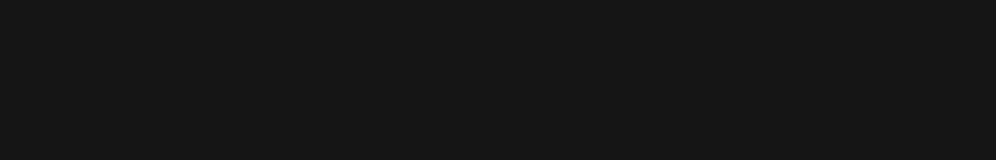
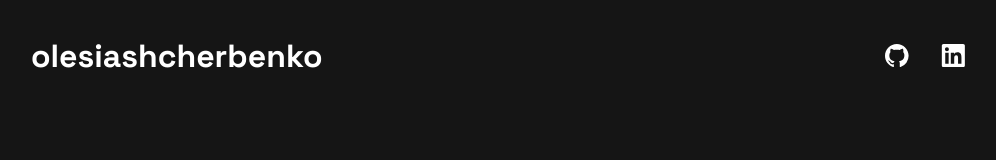
Before and after one commit to OlesiaShcherbenko/my-portfolio, a website built with Vite: page src/index.html in a window 1280 px wide. Shown: the whole page, without its empty margins (142-1138 px from the left). Built offline with nearby package versions, Linux system fonts and the light colour scheme.

Commit message:
feat: add markup and styles to header

```diff
--- /dev/null
+++ b/src/css/header.css
@@ -0,0 +1,59 @@
+.nav {
+  display: flex;
+  justify-content: space-between;
+  align-items: center;
+  margin: 20px 0;
+}
+
+.nav-logo {
+  font-size: var(--fs-24);
+  font-weight: 700;
+  line-height: 1.3;
+  letter-spacing: --0.02em;
+}
+
+.nav-list {
+  display: flex;
+  gap: 24px;
+}
+
+.nav-link {
+  display: flex;
+  align-content: center;
+}
+
+.icon {
+  fill: var(--c-white);
+  width: 20px;
+  height: 20px;
+}
+
+.icon:hover {
+  fill: var(--c-green);
+}
+
+@media only screen and (min-width: 768px) {
+  .nav {
+    margin: 28px 0;
+  }
+
+  .nav-logo {
+    font-size: var(--fs-32);
+    line-height: 1;
+  }
+
+  .nav-list {
+    gap: 32px;
+  }
+
+  .icon {
+    width: 24px;
+    height: 24px;
+  }
+}
+
+@media only screen and (min-width: 1200px) {
+  .nav {
+    margin: 40px 0;
+  }
+}
--- a/src/css/styles.css
+++ b/src/css/styles.css
@@ -2,3 +2,6 @@
 @import url("./reset.css");
 @import url("./base.css");
 @import url("./container.css");
+
+/* Sections style */
+@import url('./header.css');
--- a/src/index.html
+++ b/src/index.html
@@ -13,6 +13,7 @@
     <link rel="stylesheet" href="./css/styles.css" />
   </head>
   <body>
+    <load src="./partials/header.html" />
     <script src="./main.js" type="module"></script>
   </body>
 </html>
--- /dev/null
+++ b/src/partials/header.html
@@ -0,0 +1,32 @@
+<header class="header">
+  <div class="container">
+    <nav class="nav">
+      <a class="nav-logo" href="./index.html" aria-label="Site logo"
+        >olesiashcherbenko</a
+      >
+      <ul class="nav-list">
+        <li class="nav-item">
+          <a
+            class="nav-link"
+            href="https://github.com/OlesiaShcherbenko"
+            target="_blank"
+            ><svg class="icon" width="24" height="24">
+              <use href="../img/icons.svg#icon-github"></use>
+            </svg>
+          </a>
+        </li>
+        <li class="nav-item">
+          <a
+            class="nav-link"
+            href="https://www.linkedin.com/in/olesia-shcherbenko-822488212/"
+            target="_blank"
+          >
+            <svg class="icon">
+              <use href="../img/icons.svg#icon-linkedin"></use>
+            </svg>
+          </a>
+        </li>
+      </ul>
+    </nav>
+  </div>
+</header>
```
Also changed, not shown: src/img/icons.svg (added).
